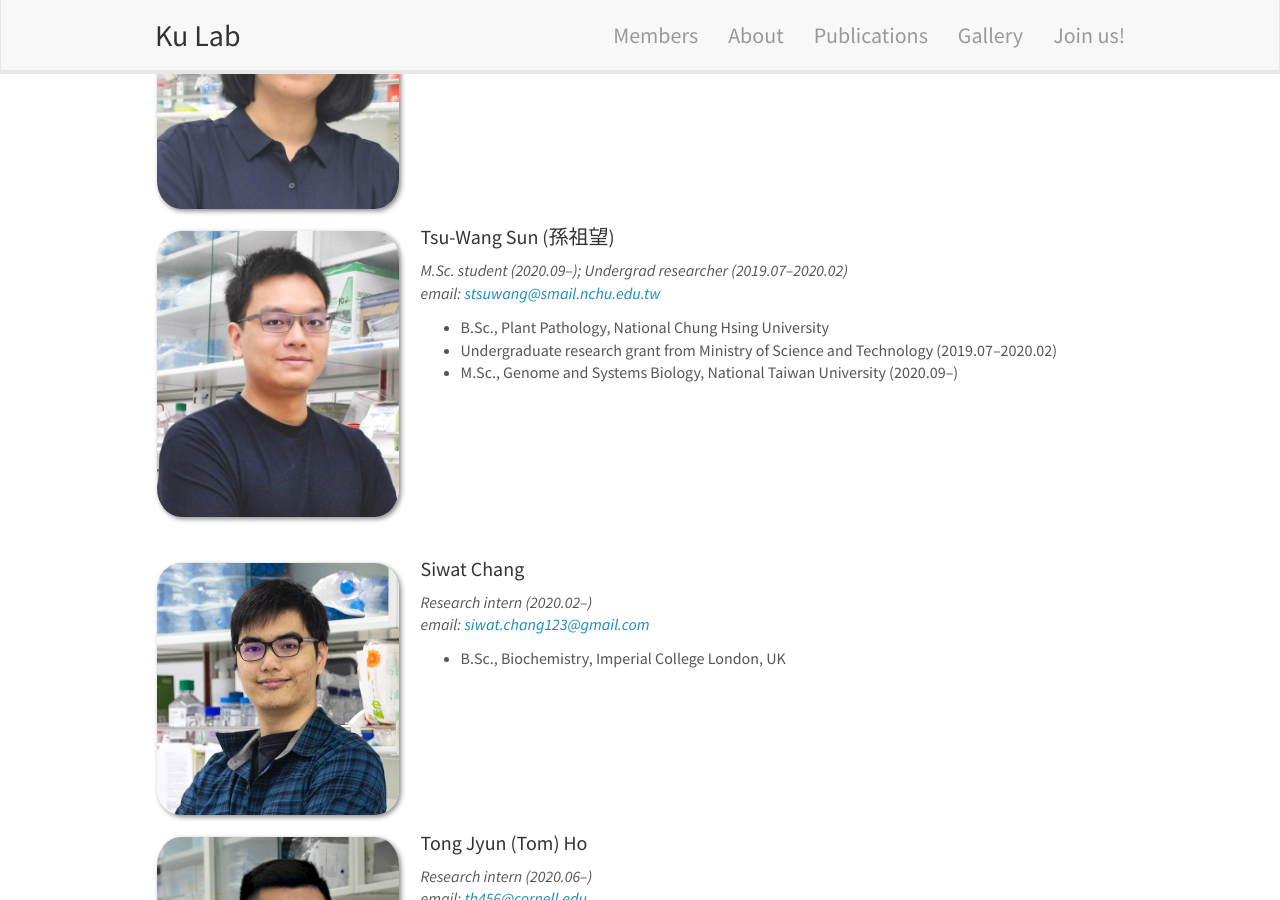
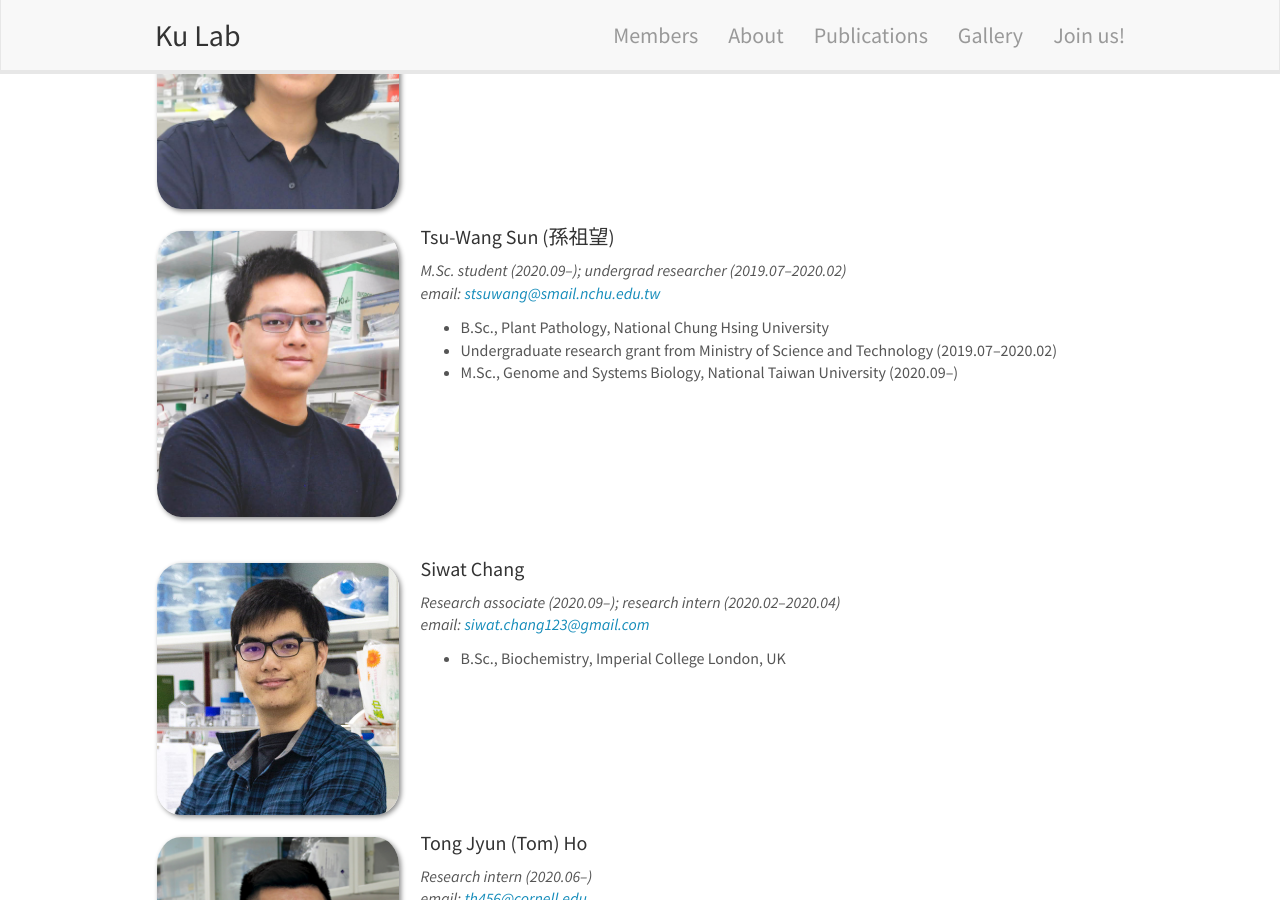
Before and after one commit to tzutongkao/Kao_Lab, a Jekyll site: the page built from _pages/team.md, in a window 1280 px wide and 900 px high, scrolled down 1471 px. Built offline with Jekyll 4.4.1, drawn with Linux system fonts in a browser that asks for light colours; nearby versions of some CDN libraries.

Commit message:
Update team_members.yml

```diff
--- a/_data/team_members.yml
+++ b/_data/team_members.yml
@@ -47,17 +47,16 @@
 
 - name: Tsu-Wang Sun (孫祖望)
   photo: TsuWang.jpg
-  info: M.Sc. student (2020.09–); Undergrad researcher (2019.07–2020.02)
+  info: M.Sc. student (2020.09–); undergrad researcher (2019.07–2020.02)
   email: stsuwang@smail.nchu.edu.tw
   number_educ: 3
   education1: B.Sc., Plant Pathology, National Chung Hsing University
   education2: Undergraduate research grant from Ministry of Science and Technology (2019.07–2020.02)
   education3: M.Sc., Genome and Systems Biology, National Taiwan University (2020.09–)
 
-
 - name: Siwat Chang
   photo: Siwat.jpg
-  info: Research intern (2020.02–)
+  info: Research associate (2020.09–); research intern (2020.02–2020.04)
   email: siwat.chang123@gmail.com
   number_educ: 1
   education1: B.Sc., Biochemistry, Imperial College London, UK
```
